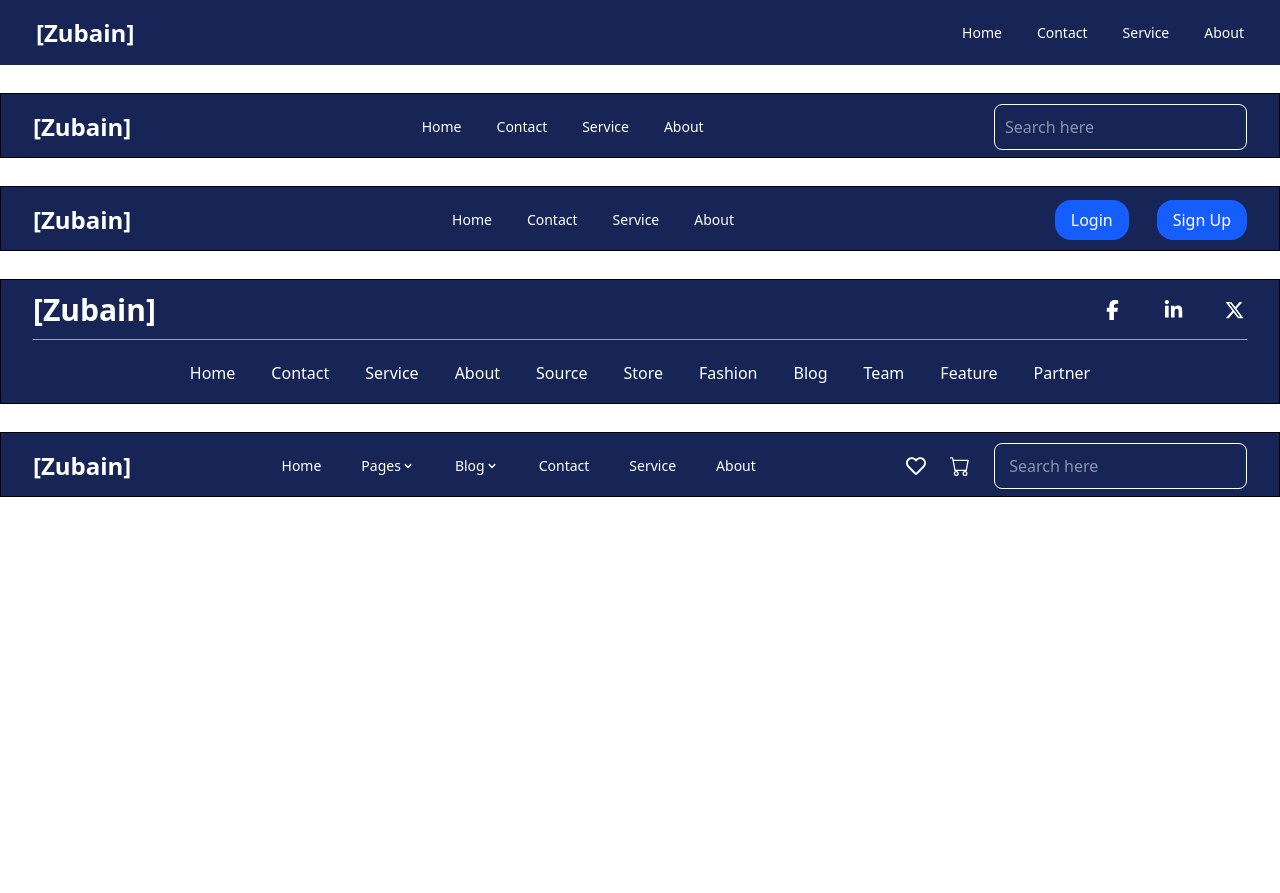
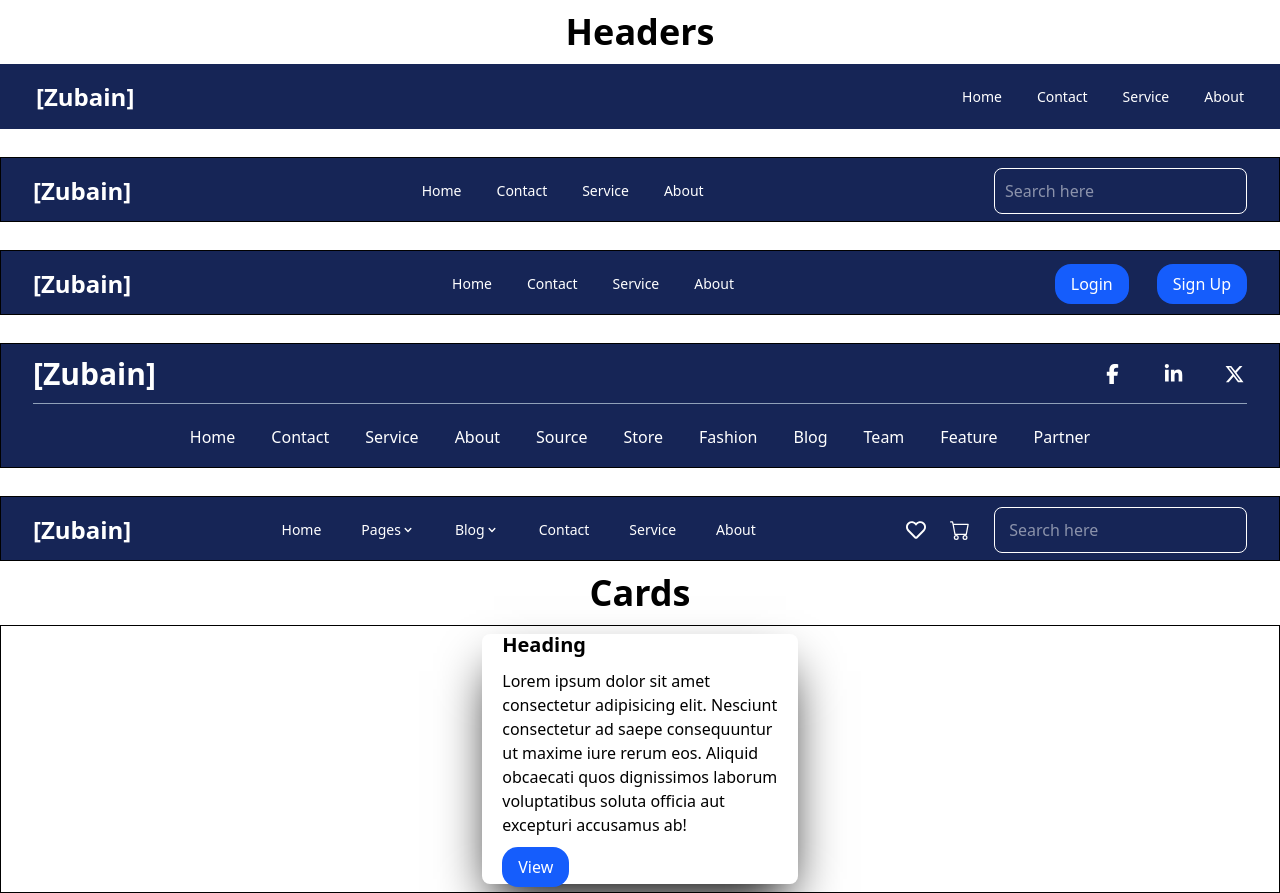
Before and after one commit to Zubain-Nadeem/react-prebuilt-components, a React (Vite) app: page / in a window 1280 px wide. Before the commit the page ends 800 px from the top, so only its background shows below. Built offline with nearby package versions, Linux system fonts and the light colour scheme.

Commit message:
One Card Compelted

```diff
--- a/src/App.jsx
+++ b/src/App.jsx
@@ -1,10 +1,12 @@
 import React from 'react'
 import Header from './Components/Headers/Header'
+import Cards from './Components/Cards/Cards'
 
 const App = () => {
   return (
     <div>
       <Header />
+      <Cards />
     </div>
   )
 }
--- /dev/null
+++ b/src/Components/Cards/Cards.jsx
@@ -0,0 +1,23 @@
+import React from 'react'
+
+const Cards = () => {
+    return (
+        <div>
+            <h1 className='flex justify-center items-center font-bold text-4xl py-3'>Cards</h1>
+
+            {/* Simple Card */}
+
+            <div className='border border-black p-2 flex justify-center items-center'>
+                <div className='w-1/4 h-[250px] p-5 rounded-lg shadow-black shadow-2xl flex flex-col justify-center items-start gap-2.5'>
+                    <h2 className='text-xl font-semibold'>Heading</h2>
+                    <p>Lorem ipsum dolor sit amet consectetur adipisicing elit. Nesciunt consectetur ad saepe consequuntur ut maxime iure rerum eos. Aliquid obcaecati quos dignissimos laborum voluptatibus soluta officia aut excepturi accusamus ab!</p>
+                    <button className='bg-blue-600 text-white px-4 py-2 rounded-2xl cursor-pointer'>View</button>
+                </div>
+            </div>
+
+            {/* Simple Card */}
+        </div>
+    )
+}
+
+export default Cards
--- a/src/Components/Headers/Header.jsx
+++ b/src/Components/Headers/Header.jsx
@@ -18,6 +18,8 @@ const Header = () => {
     return (
 
         <div>
+
+            <h1 className='py-3 flex justify-center items-center text-4xl font-bold'>Headers</h1>
 
             {/* Simple Header Logo + Navlinks */}
 
```
